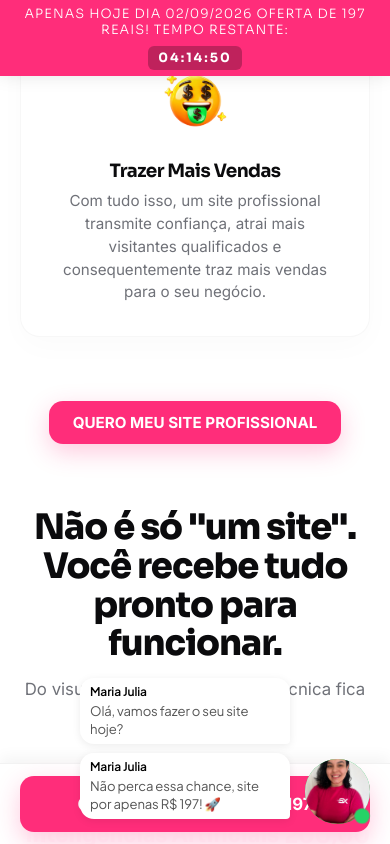
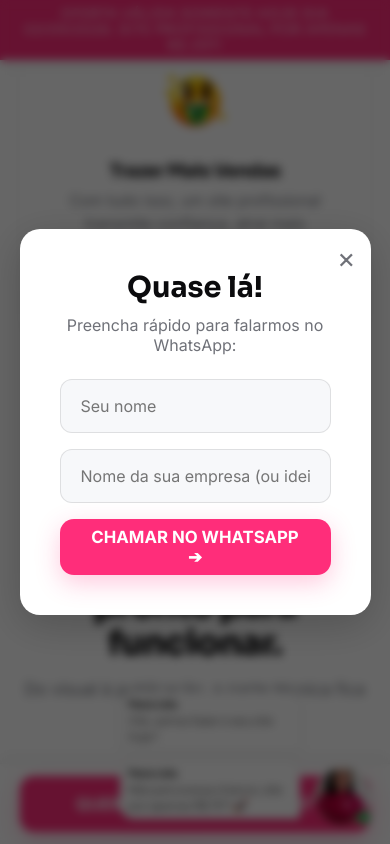
Before and after one commit to t0non/siteexpressbrasil, a Next.js app: page / in a window 390 px wide. Both pictures are taken after a click on the button "QUERO MEU SITE PROFISSIONAL". Shown: the part 2055-2899 px from the top of the page. Built offline with nearby package versions, Linux system fonts and the light colour scheme.

Commit message:
Ajustes responsivos finais, modal e reducao do selo de garantia

```diff
--- a/src/app/WhatsAppWidget.module.css
+++ b/src/app/WhatsAppWidget.module.css
@@ -21,12 +21,12 @@
 .bubble {
   background: #FFFFFF;
   color: #555555;
-  padding: 6px 10px;
+  padding: 5px 8px;
   border-radius: 14px;
   border-bottom-right-radius: 4px; /* Cauda apontando para a direita (botão) */
   box-shadow: 0 2px 8px rgba(0,0,0,0.08);
-  font-size: 0.82rem;
-  max-width: 210px;
+  font-size: 0.75rem;
+  max-width: 180px;
   font-family: var(--font-jakarta), -apple-system, BlinkMacSystemFont, "SF Pro Text", "SF Pro Display", "Segoe UI", Roboto, Helvetica, Arial, sans-serif;
   letter-spacing: -0.01em;
   line-height: 1.35;
@@ -72,8 +72,8 @@
   background: #25D366;
   color: white;
   border: none;
-  width: 65px;
-  height: 65px;
+  width: 55px;
+  height: 55px;
   border-radius: 50%;
   box-shadow: none;
   cursor: pointer;
@@ -215,7 +215,7 @@
 
 .bubbleName {
   display: block;
-  font-size: 0.75rem;
+  font-size: 0.65rem;
   color: #000000;
   font-weight: 600;
   margin-bottom: 2px;
@@ -225,8 +225,8 @@
   position: absolute;
   bottom: 0px;
   right: 0px;
-  width: 16px;
-  height: 16px;
+  width: 13px;
+  height: 13px;
   background-color: #25D366;
   border-radius: 50%;
   z-index: 2;
--- a/src/app/page.module.css
+++ b/src/app/page.module.css
@@ -976,3 +976,93 @@ details[open] .faqQuestion::after {
   border-radius: 6px;
   letter-spacing: 2px;
 }
+/* MODAL CSS */
+.modalOverlay {
+  position: fixed;
+  top: 0;
+  left: 0;
+  width: 100vw;
+  height: 100vh;
+  background: rgba(0, 0, 0, 0.6);
+  backdrop-filter: blur(5px);
+  display: flex;
+  justify-content: center;
+  align-items: center;
+  z-index: 9999;
+}
+
+.modalContent {
+  background: var(--color-white);
+  padding: 40px;
+  border-radius: 20px;
+  width: 90%;
+  max-width: 450px;
+  box-shadow: 0 10px 40px rgba(0,0,0,0.2);
+  position: relative;
+  text-align: center;
+}
+
+.closeModal {
+  position: absolute;
+  top: 15px;
+  right: 15px;
+  background: none;
+  border: none;
+  font-size: 28px;
+  cursor: pointer;
+  color: var(--color-gray);
+  line-height: 1;
+}
+
+.modalTitle {
+  font-family: var(--font-sora);
+  font-size: 1.8rem;
+  margin-bottom: 10px;
+  color: var(--color-black);
+}
+
+.modalDesc {
+  font-size: 1rem;
+  color: var(--color-gray);
+  margin-bottom: 24px;
+}
+
+.modalForm {
+  display: flex;
+  flex-direction: column;
+  gap: 16px;
+}
+
+.modalInput {
+  padding: 16px 20px;
+  border: 1px solid rgba(0,0,0,0.1);
+  border-radius: 12px;
+  font-size: 1rem;
+  font-family: var(--font-sans);
+  background: var(--color-offwhite);
+  transition: border-color 0.2s, background 0.2s;
+}
+
+.modalInput:focus {
+  outline: none;
+  border-color: var(--color-magenta);
+  background: var(--color-white);
+}
+
+/* PRICING OVERRIDES FOR MOBILE */
+@media (max-width: 900px) {
+  .pricingListItem {
+    font-size: 0.95rem;
+    gap: 12px;
+    margin-bottom: 8px;
+  }
+  .pricingItemValue {
+    font-size: 1rem;
+  }
+  .pricingTotal {
+    font-size: 1.05rem;
+  }
+  .redStrikethrough {
+    font-size: 1rem;
+  }
+}
--- a/src/app/page.tsx
+++ b/src/app/page.tsx
@@ -9,6 +9,9 @@ export default function Home() {
 
   const [timeLeft, setTimeLeft] = useState("");
   const [todayDate, setTodayDate] = useState("");
+  const [isModalOpen, setIsModalOpen] = useState(false);
+  const [userName, setUserName] = useState("");
+  const [userCompany, setUserCompany] = useState("");
 
   useEffect(() => {
     const today = new Date();
@@ -36,8 +39,15 @@ export default function Home() {
 
   const handleWhatsAppClick = (origin: string) => {
     console.log(`Tracking event: click_whatsapp from ${origin}`);
-    // Opcionalmente integrar com dataLayer aqui
-    window.open(`https://wa.me/5511999999999?text=Ol%C3%A1!%20Vi%20a%20oferta%20da%20SiteExpress%20e%20quero%20criar%20meu%20site%20por%20R$197.%20Meu%20neg%C3%B3cio%20%C3%A9...`, '_blank');
+    setIsModalOpen(true);
+  };
+
+  const handleSubmitForm = (e: React.FormEvent) => {
+    e.preventDefault();
+    if (!userName || !userCompany) return;
+    const text = encodeURIComponent(`ola meu nome é ${userName} empresa: ${userCompany} gostario de fazer um site com vocês 💖`);
+    window.open(`https://wa.me/5511999999999?text=${text}`, '_blank');
+    setIsModalOpen(false);
   };
 
   return (
@@ -49,7 +59,7 @@ export default function Home() {
         <div className={styles.stickyBanner}>
           <div className="container">
             <p className={styles.stickyBannerText}>
-              APENAS HOJE DIA {todayDate} OFERTA DE 197 REAIS! TEMPO RESTANTE: <span className={styles.stickyBannerTimer}>{timeLeft}</span>
+              OFERTA VÁLIDA SOMENTE HOJE DIA {todayDate}: SITE PROFISSIONAL POR APENAS R$ 297!
             </p>
           </div>
         </div>
@@ -72,7 +82,7 @@ export default function Home() {
             </div>
 
             <h1 className={styles.headline}>
-              Seu site profissional no ar por <span className={styles.highlightPink}>R$ 197.</span>
+              Seu site profissional no ar por <span className={styles.highlightPink}>R$ 297.</span>
             </h1>
 
             <p className={styles.subheadline}>
@@ -85,7 +95,7 @@ export default function Home() {
                 className={`${styles.ctaButton} ${styles.ctaLarge}`}
                 onClick={() => handleWhatsAppClick('hero')}
               >
-                QUERO MEU SITE POR R$ 197
+                QUERO MEU SITE POR R$ 297
               </button>
               <div className={styles.verifiedBadge}>
                 <Image src="/verificado.jpg" alt="Empresa Verificada" width={24} height={24} className={styles.verifiedImage} />
@@ -194,7 +204,7 @@ export default function Home() {
 
             <div className={styles.pricingFinal}>
               <div className={styles.offerBadge}>HOJE NA SITEEXPRESS</div>
-              <h2 className={styles.offerPrice}>R$ 197</h2>
+              <h2 className={styles.offerPrice}>R$ 297</h2>
               <p className={styles.offerCondition}>Pagamento único.</p>
             </div>
 
@@ -202,7 +212,7 @@ export default function Home() {
               className={`${styles.ctaButton} ${styles.ctaFullWidth}`}
               onClick={() => handleWhatsAppClick('oferta')}
             >
-              QUERO APROVEITAR POR R$ 197
+              QUERO APROVEITAR POR R$ 297
             </button>
             <p className={styles.microcopy}>
               O domínio .com.br é contratado separadamente e custa aproximadamente R$39,99/ano.
@@ -254,7 +264,7 @@ export default function Home() {
       <section className={styles.guaranteeSection}>
         <div className={`container ${styles.guaranteeContainer}`}>
           <div className={styles.guaranteeVisual}>
-            <Image src="/garantia.png" alt="Selo de 7 Dias de Garantia" width={400} height={400} style={{ objectFit: 'contain' }} />
+            <Image src="/garantia.png" alt="Selo de 7 Dias de Garantia" width={280} height={280} style={{ objectFit: 'contain', maxWidth: '100%', height: 'auto' }} />
           </div>
           <div className={styles.guaranteeContent}>
             <span className={styles.guaranteeLabel}>RISCO ZERO PARA VOCÊ</span>
@@ -296,7 +306,7 @@ export default function Home() {
             </div>
             <div className={styles.finalNewPrice}>
               Seu investimento:<br/>
-              <strong>R$ 197</strong>
+              <strong>R$ 297</strong>
             </div>
             <span className={styles.paymentType}>Pagamento único.</span>
           </div>
@@ -305,7 +315,7 @@ export default function Home() {
             className={`${styles.ctaButton} ${styles.ctaGiant} ${styles.ctaSolidPink}`}
             onClick={() => handleWhatsAppClick('cta_final')}
           >
-            QUERO MEU SITE POR R$ 197
+            QUERO MEU SITE POR R$ 297
           </button>
           <p className={styles.microcopyDark}>Clique e fale diretamente com a SiteExpress pelo WhatsApp.</p>
         </div>
@@ -317,7 +327,7 @@ export default function Home() {
           <div className={styles.faqList}>
             <details className={styles.faqItem}>
               <summary className={styles.faqQuestion}>Tem mensalidade?</summary>
-              <div className={styles.faqAnswer}>Não. O investimento para criação do site é de R$197. O único custo externo obrigatório é o domínio, que custa aproximadamente R$39,99 por ano.</div>
+              <div className={styles.faqAnswer}>Não. O investimento para criação do site é de R$297. O único custo externo obrigatório é o domínio, que custa aproximadamente R$39,99 por ano.</div>
             </details>
             <details className={styles.faqItem}>
               <summary className={styles.faqQuestion}>Quanto tempo leva?</summary>
@@ -365,11 +375,44 @@ export default function Home() {
           className={`${styles.ctaButton} ${styles.ctaFullWidth}`}
           onClick={() => handleWhatsAppClick('sticky')}
         >
-          QUERO MEU SITE POR R$197
+          QUERO MEU SITE POR R$297
         </button>
       </div>
 
       <WhatsAppWidget />
+
+      {/* MODAL FORM */}
+      {isModalOpen && (
+        <div className={styles.modalOverlay} onClick={() => setIsModalOpen(false)}>
+          <div className={styles.modalContent} onClick={(e) => e.stopPropagation()}>
+            <button className={styles.closeModal} onClick={() => setIsModalOpen(false)}>×</button>
+            <h3 className={styles.modalTitle}>Quase lá!</h3>
+            <p className={styles.modalDesc}>Preencha rápido para falarmos no WhatsApp:</p>
+
+            <form className={styles.modalForm} onSubmit={handleSubmitForm}>
+              <input
+                type="text"
+                placeholder="Seu nome"
+                className={styles.modalInput}
+                value={userName}
+                onChange={(e) => setUserName(e.target.value)}
+                required
+              />
+              <input
+                type="text"
+                placeholder="Nome da sua empresa (ou ideia)"
+                className={styles.modalInput}
+                value={userCompany}
+                onChange={(e) => setUserCompany(e.target.value)}
+                required
+              />
+              <button type="submit" className={`${styles.ctaButton} ${styles.ctaFullWidth} ${styles.ctaSolidPink}`}>
+                CHAMAR NO WHATSAPP ➔
+              </button>
+            </form>
+          </div>
+        </div>
+      )}
     </main>
   );
 }
```
